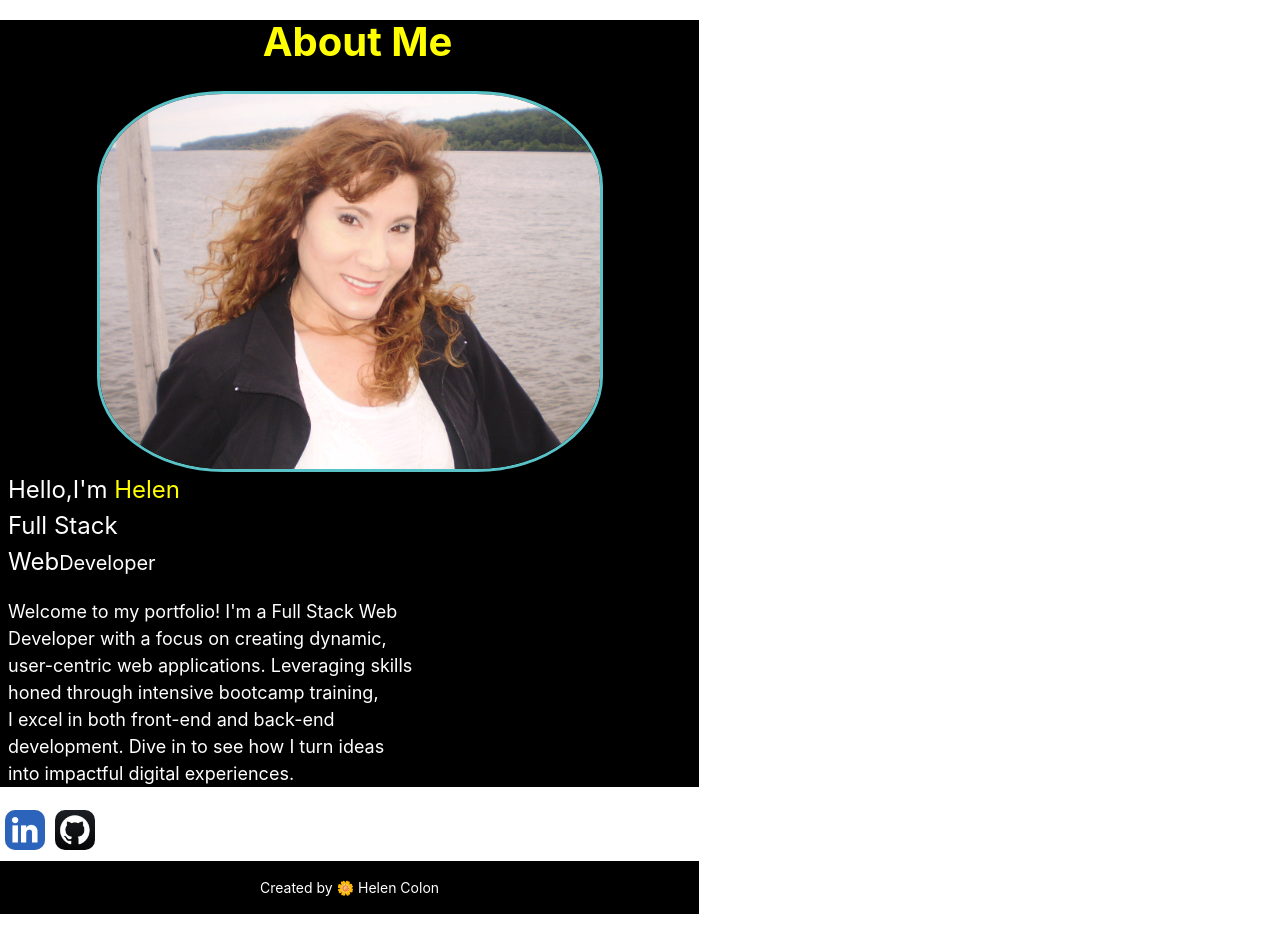
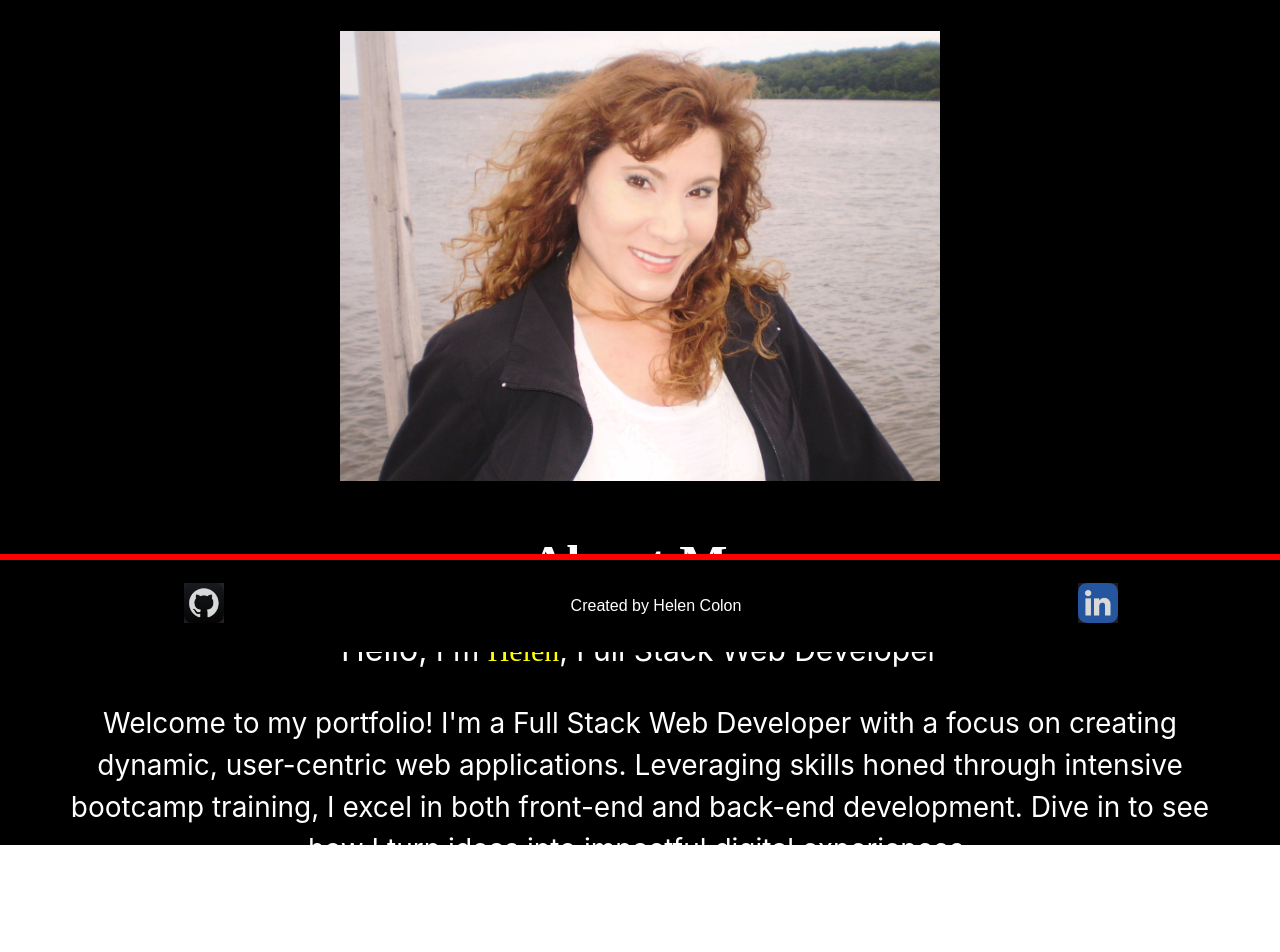
Before and after one commit to Lychnian/react-portfolio, a React (Vite) app: page / in a window 1280 px wide. Shown: the part 148-1100 px from the top of the page. Before the commit the page ends 1062 px from the top, so only its background shows below. Built offline with nearby package versions, Linux system fonts and the light colour scheme.

Commit message:
Added footer.css, edited footer and about jsx, header.css

```diff
--- a/src/components/Footer.jsx
+++ b/src/components/Footer.jsx
@@ -1,43 +1,18 @@
 import React from "react";
 import Github from "../img/github.png";
 import LinkedIn from "../img/linkedin.png";
+import '../css/footer.css';
 
-const styles = {
-  icons: {
-    borderRadius: '25%',
-    filter: 'opacity(100%)',
-    margin: '5px',
-    height: '40px',
-  },
-  footerInfo: {
-    background: 'black',
-    color: 'white',
-    fontSize: '14px',
-    textAlign: 'center',
-    padding: '1rem 0',
-  },
-};
-
-function Footer() {
+export default function Footer() {
   return (
-    <footer>
-      <div className="container p-4">
-        <div className="icons-section">
-          <section className="mb-4">
-            <a href="https://www.linkedin.com/in/HelenColon/" target="blank">
-              <img style={styles.icons} src={LinkedIn} alt="linkedin icon" />
-            </a>
-            <a href="https://github.com/Lychnian" target="blank">
-              <img style={styles.icons} src={Github} alt="github icon" />
-            </a>
-          </section>
-        </div>
-        <div className="info" style={styles.footerInfo}>
-          Created by 🌼 Helen Colon
-        </div>
+    <footer className="footer">
+      <div className="left-banner">
+        <img src={Github} alt="Github" />
+      </div>
+      <div className="created-by">Created by Helen Colon</div>
+      <div className="right-banner">
+        <img src={LinkedIn} alt="LinkedIn" />
       </div>
     </footer>
   );
 }
-
-export default Footer;
--- a/src/components/pages/About.jsx
+++ b/src/components/pages/About.jsx
@@ -2,62 +2,20 @@ import React from 'react';
 import HelenColon from "../../img/HelenColon.png";
 import '../../css/about.css';
 
-const styles = {
-  HelenColon: {
-    display: 'block',
-    marginLeft: 'auto',
-    marginRight: 'auto',
-    width: '100%',
-    maxWidth: '500px',
-    borderRadius: '25%',
-    border: '3px solid #58C2C7',
-    filter: 'opacity(100%)',
-    cursor: 'default',
-  },
-  h1: {
-    textAlign: 'center',
-    color: 'yellow',
-    fontSize: '40px',
-  },
-  space: {
-    paddingLeft: '0.5rem',
-    paddingRight: '0.5rem',
-    backgroundColor: 'black',
-    color: 'white',
-  },
-  hello: {
-    color: 'white',
-    fontSize: '24px',
-  },
-  introText: {
-    color: 'white',
-    fontSize: '24px',
-  },
-  introName: {
-    color: 'yellow',
-    fontSize: '24px',
-  },
-  jobTitle: {
-    fontSize: '20px',
-  },
-  paragraph: {
-    fontSize: '18px',
-  },
-};
-
 export default function About() {
   return (
-    <div style={styles.space}>
-      <h1 style={styles.h1}>About Me</h1>
-      <div>
-        <img style={styles.HelenColon} src={HelenColon} alt="HelenColon" />
+    <div className="about-container">
+      <div className="hero-container">
+        <img src={HelenColon} alt="HelenColon" className="hero-image" />
       </div>
-      <span style={styles.hello}>Hello,</span>
-      <span style={styles.introText}>I'm <span style={styles.introName}>Helen</span> <br />Full Stack <br/>Web
-      <span style={styles.jobTitle}>Developer</span></span>
-      <p style={styles.paragraph}>Welcome to my portfolio! I'm a Full Stack Web <br/>Developer with a focus on creating dynamic,<br/>
-      user-centric web applications. Leveraging skills<br/>honed through intensive bootcamp training,<br/>I excel in both
-      front-end and back-end<br/> development. Dive in to see how I turn ideas<br/>into impactful digital experiences.</p>
+      <div className="about-content">
+        <h1>About Me</h1>
+        <span className="hello">Hello,</span>
+        <span className="intro-text"> I'm <span className="intro-name">Helen</span>, Full Stack Web Developer</span>
+        <p className="paragraph">Welcome to my portfolio! I'm a Full Stack Web Developer with a focus on creating dynamic,
+        user-centric web applications. Leveraging skills honed through intensive bootcamp training, I excel in both
+        front-end and back-end development. Dive in to see how I turn ideas into impactful digital experiences.</p>
+      </div>
     </div>
   );
 }
--- a/src/css/about.css
+++ b/src/css/about.css
@@ -1,17 +1,66 @@
+.about-page {
+    overflow-y: auto;
+    background-color: black;
+}
 .about-container {
+    background-color: black;
+    color: white;
+    height: 100vh;
     display: flex;
     flex-direction: column;
     align-items: center;
+    justify-content: center;
+  }
+
+  .hero-container {
+    width: 100%;
+    display: flex;
+    justify-content: center;
+    margin-top: 100px;
   }
 
   .hero-image {
     width: 100%;
-    max-width: 1000px;
+    max-width: 600px;
+    border: none;
+    filter: opacity(100%);
+    cursor: default;
+    margin-top: 10px;
+    padding-top: 10px;
   }
 
   .about-content {
-    width: 100%;
-    max-width: 800px;
-    padding: 0 20px;
     text-align: center;
+    padding: 20px; /* Add padding for content */
   }
+
+  h1 {
+    color: white;
+    font-size: 60px;
+    font-weight: bolder;
+    font-family: "Lucida Calligraphy", "Lucida Handwriting", cursive; /* Use Lucida Calligraphy or any cursive font */
+  }
+
+  .hello {
+    color: white;
+    font-size: 32px;
+  }
+
+  .intro-text, .intro-name {
+    color: white;
+    font-size: 30px;
+  }
+
+  .intro-name {
+    color: yellow;
+    font-family: "Lucida Calligraphy", "Lucida Handwriting", cursive; /* Use Lucida Calligraphy or any cursive font */
+ }
+
+  .paragraph {
+    color: white;
+    font-size: 28px;
+    margin-left: 40px;
+    margin-right: 40px;
+    margin-bottom: 60px;
+    padding-bottom: 30px;
+  }
--- /dev/null
+++ b/src/css/footer.css
@@ -0,0 +1,29 @@
+.footer {
+    width: 100%;
+    position: fixed;
+    background-color: black;
+    border-top: 6px solid red;
+    color: white;
+    display: flex;
+    justify-content: space-around;
+    align-items: center;
+    height: 60px;
+    padding: 1rem;
+    bottom: 0;
+}
+
+.left-banner img {
+    width: 40px;
+    height: 40px;
+    margin-right: 10px;
+}
+
+.right-banner img {
+    width: 40px;
+    height: 40px;
+    margin-right: 10px;
+}
+
+.created-by {
+    font-family: "Lucida Calligraphy", sans-serif;
+}
--- a/src/css/header.css
+++ b/src/css/header.css
@@ -2,20 +2,21 @@
     background-color: black;
     color: white;
     display: flex;
-    justify-content: space-between;
+    justify-content: space-evenly;
     align-items: center;
 }
 
 .navbarA {
     list-style-type: none;
     color: white;
-    font-size: 19px;
+    font-size: 20px;
     display: flex;
+    margin-right: 60px;
 }
 
 .navbarA li a {
     color: white;
-    font-size: 19px;
+    font-size: 24px;
     text-decoration: none;
 }
 
@@ -27,10 +28,16 @@
     color: red;
 }
 
-h1 {
-    font-size: 50px;
+h1.h1 {
+    font-size: 70px;
     padding-left: 1rem;
     color: white;
+    font-family: "Lucida Calligraphy", "Lucida Handwriting", cursive; /* Use Lucida Calligraphy or any cursive font */
+    margin-left: 40px;
+}
+
+h1:hover {
+    color: red;
 }
 
 .padding {
```
